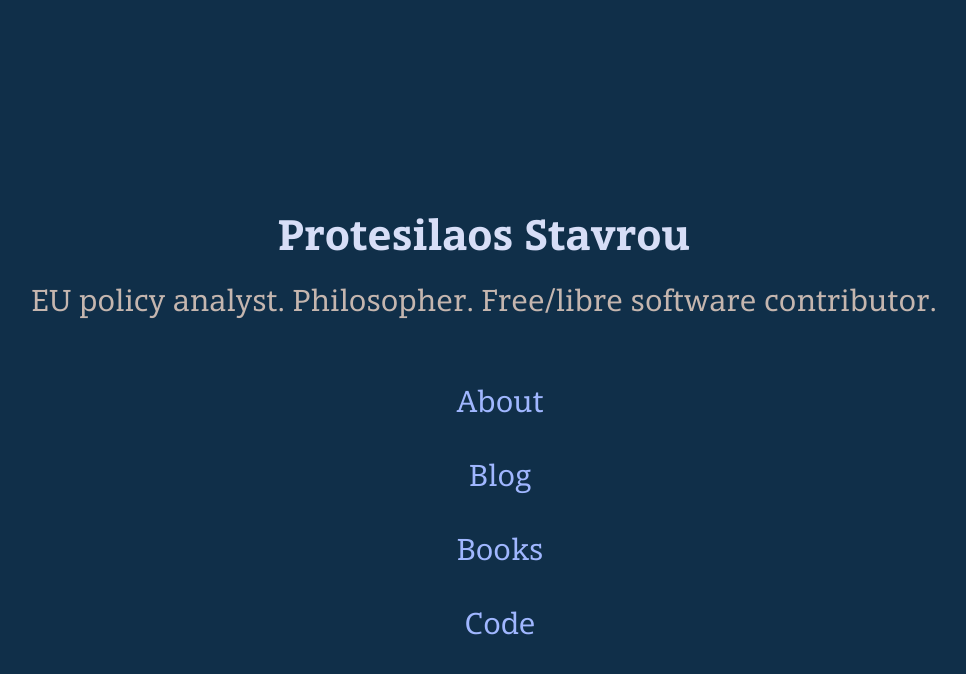
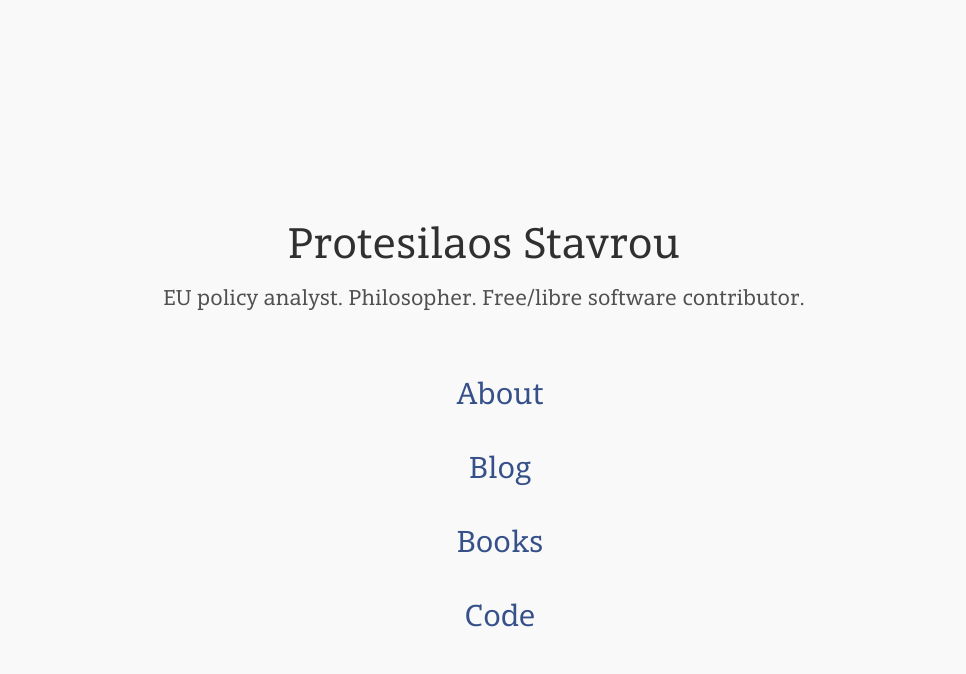
Before and after one commit to protesilaos/protesilaos.github.io, a Jekyll site: the page built from index.html, in a window 1280 px wide. Shown: the top 674 px of the page, without its empty margins (156-1122 px from the left). Built offline with Jekyll 4.4.1, drawn with Linux system fonts in a browser that asks for light colours; some web fonts are replaced.

Commit message:
Revert brand colours to light theme

```diff
--- a/_sass/_homepage.scss
+++ b/_sass/_homepage.scss
@@ -36,12 +36,17 @@
 .homepage-greeter-title {
     @include fluid-font-size($impact-text-xl);
 
+    // On larger viewports, the greater size eliminates the need for bold
+    @include tablet {
+        font-weight: 400;
+    }
+
     font-size: $xxlsize;
     color: $brandfg;
 }
 
 .homepage-greeter-subtitle {
-    @include fluid-font-size($impact-text-s);
+    @include fluid-font-size($xlsize);
 
     font-size: $lsize;
     font-weight: 400;
--- a/_sass/_variables.scss
+++ b/_sass/_variables.scss
@@ -6,12 +6,12 @@
 
 // For header and footer sections
 // WCAG AAA compliant
-$brandbg: #102f49;
-$brandfg: #d7def7;
-$brandfgalt: #c5b6af;
-$brandlink: #a0b7ff;
-$brandlinkalt: #e0a6e0;
-$brandhighlight: #a0c2a0; // for use against brandbg
+$brandbg: #f9f9f9;
+$brandfg: #303030;
+$brandfgalt: #505050;
+$brandlink: #36508a;
+$brandlinkalt: #96205a;
+$brandhighlight: #205d4f; // for use against brandbg
 
 // Palette for content elements (header uses brand colours)
 // -----------------------------------------------------------------------------
```
